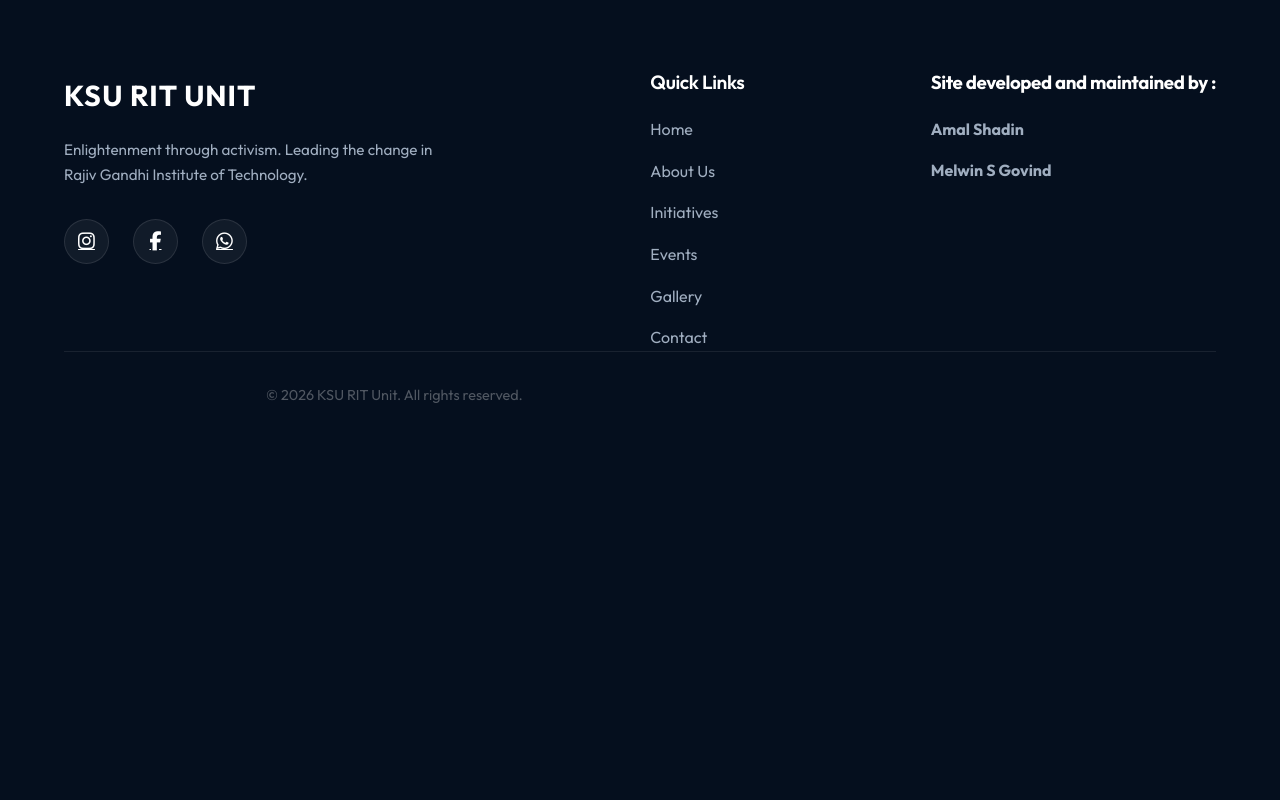
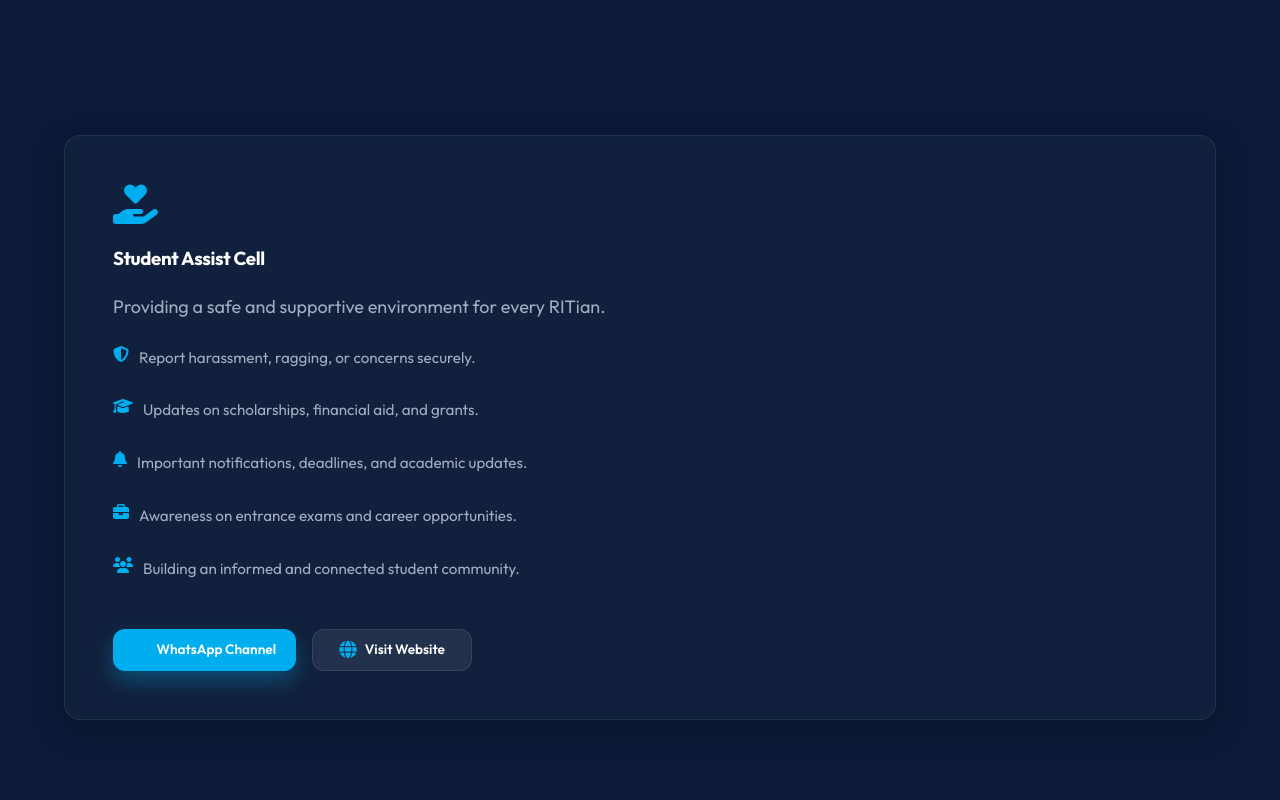
Before and after one commit to amalshadin/ksu-rit, a website built with Vite: page initiatives.html in a window 1280 px wide. Shown: the part 600-1400 px from the top of the page. Before the commit the page ends 1079 px from the top, so only its background shows below. Built offline with nearby package versions, Linux system fonts and the light colour scheme.

Commit message:
feat: add Student Assist Cell section to initiatives page and implement site-wide base styles

```diff
--- a/initiatives.html
+++ b/initiatives.html
@@ -20,6 +20,34 @@
                 <h1>Our Initiatives</h1>
                 <p>Explore the programs and events led by the KSU RIT Unit.</p>
             </section>
+
+            <section class="container" style="padding-bottom: 6rem;">
+                <div class="values-grid">
+                    <!-- Student Assist Cell -->
+                    <div class="content-block value-card initiative-card">
+                        <i class="fas fa-hand-holding-heart"></i>
+                        <h3>Student Assist Cell</h3>
+                        <p>Providing a safe and supportive environment for every RITian.</p>
+
+                        <ul class="initiative-features" style="list-style: none; text-align: left; margin: 1.5rem 0; color: var(--color-text-muted); font-size: 0.95rem;">
+                            <li style="margin-bottom: 0.8rem; display: flex; gap: 10px;"><i class="fas fa-shield-alt" style="color: var(--color-accent); font-size: 1rem;"></i> Report harassment, ragging, or concerns securely.</li>
+                            <li style="margin-bottom: 0.8rem; display: flex; gap: 10px;"><i class="fas fa-graduation-cap" style="color: var(--color-accent); font-size: 1rem;"></i> Updates on scholarships, financial aid, and grants.</li>
+                            <li style="margin-bottom: 0.8rem; display: flex; gap: 10px;"><i class="fas fa-bell" style="color: var(--color-accent); font-size: 1rem;"></i> Important notifications, deadlines, and academic updates.</li>
+                            <li style="margin-bottom: 0.8rem; display: flex; gap: 10px;"><i class="fas fa-briefcase" style="color: var(--color-accent); font-size: 1rem;"></i> Awareness on entrance exams and career opportunities.</li>
+                            <li style="margin-bottom: 0.8rem; display: flex; gap: 10px;"><i class="fas fa-users" style="color: var(--color-accent); font-size: 1rem;"></i> Building an informed and connected student community.</li>
+                        </ul>
+
+                        <div class="hero-cta-group" style="justify-content: flex-start; margin-top: 2rem; gap: 1rem;">
+                            <a href="https://whatsapp.com/channel/your-placeholder-link" class="hero-btn hero-btn-primary btn-sm">
+                                <i class="fa-brands fa-whatsapp"></i> WhatsApp Channel
+                            </a>
+                            <a href="https://your-website-placeholder.com" class="hero-btn hero-btn-outline btn-sm">
+                                <i class="fas fa-globe"></i> Visit Website
+                            </a>
+                        </div>
+                    </div>
+                </div>
+            </section>
         </main>
 
         <footer id="footer-placeholder"></footer>
--- a/src/css/main.css
+++ b/src/css/main.css
@@ -439,8 +439,10 @@ section {
   text-decoration: none;
   font-weight: 600;
   transition: var(--transition);
-  display: inline-flex;
-  align-items: center;
+  display: flex !important;
+  align-items: center !important;
+  justify-content: center !important;
+  line-height: 1 !important;
   gap: 10px;
 }
 
@@ -465,6 +467,21 @@ section {
 .hero-btn-outline:hover {
   background: rgba(255, 255, 255, 0.1);
   transform: translateY(-3px);
+}
+
+.btn-sm {
+  padding: 0.7rem 1.25rem !important;
+  font-size: 0.85rem !important;
+  border-radius: 12px !important;
+  gap: 8px !important;
+  min-width: 160px; /* Ensure consistent width */
+}
+
+.btn-sm i {
+  font-size: 1.1rem !important;
+  line-height: 1;
+  display: inline-block;
+  margin: 0 !important;
 }
 
 /* Featured Section (KEAM) */
```
